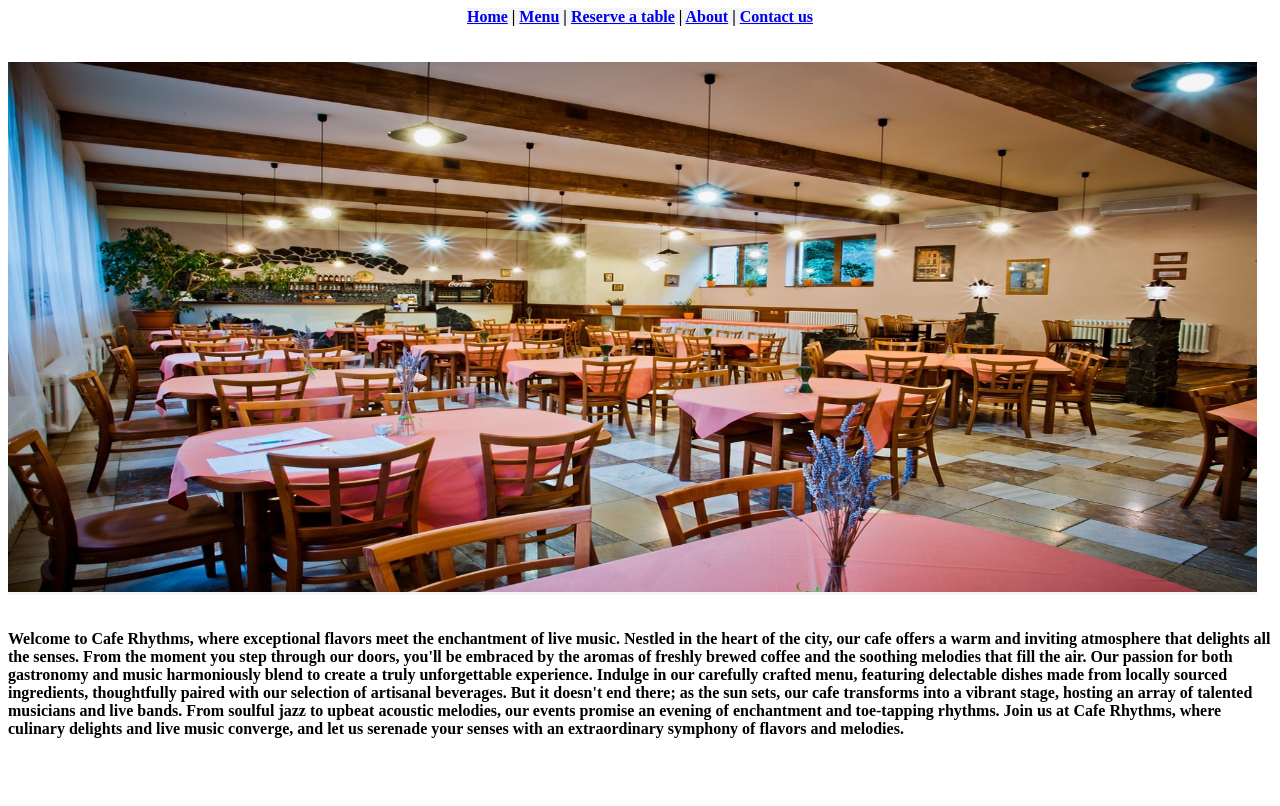
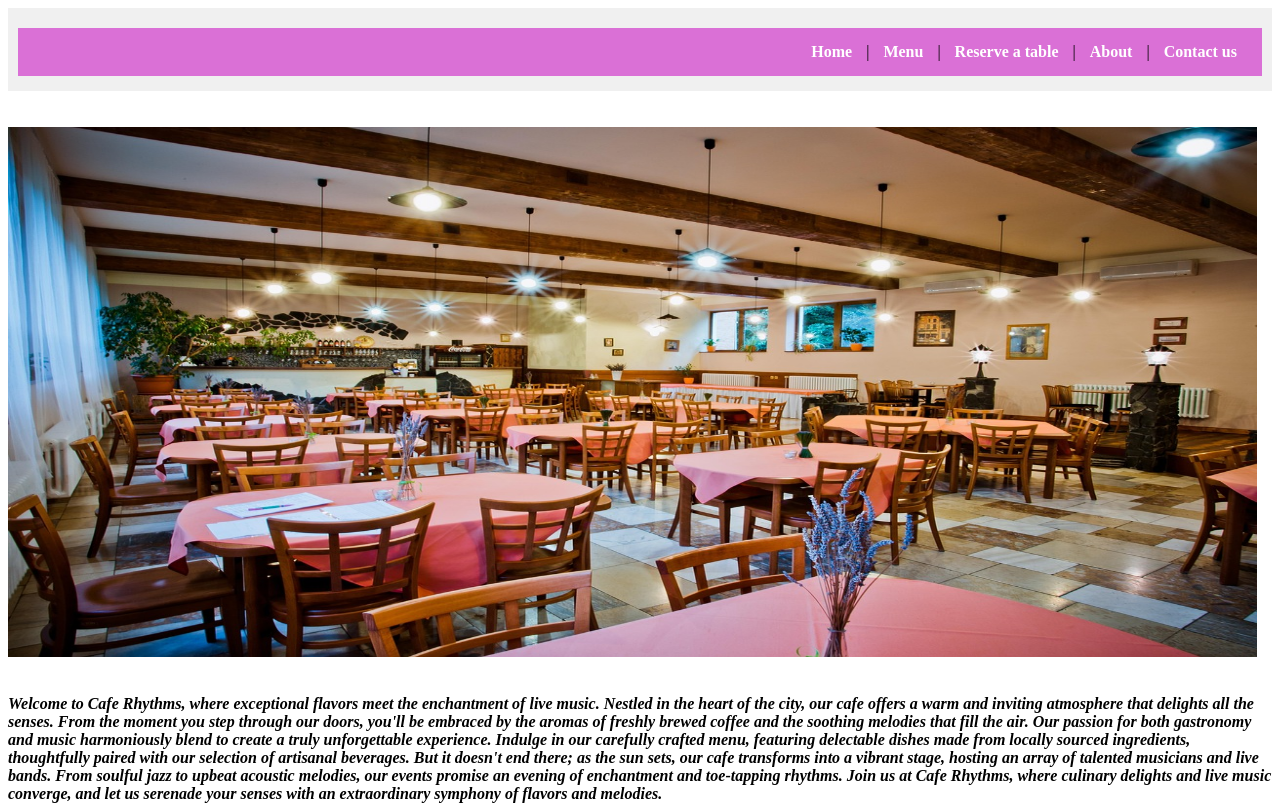
Before and after one commit to jadhav-diksha/learning_html, a plain HTML site: page index.html in a window 1280 px wide. Shown: the top 806 px of the page. Drawn offline with Linux system fonts and the light colour scheme.

Commit message:
html website

```diff
--- a/index.html
+++ b/index.html
@@ -7,29 +7,20 @@
 </head>
 <body>
 
-   <!-- <header>
-    <nav>
-      <a href="index.html">Home</a>
-      <a href="about.html">About</a>
-      <a href="product.html">Product</a>
-      <a href="service.html">Service</a>
-      <a href="contact.html">Contact us</a>
-    </nav>
-  </header><br><br> -->
+
+<header style="background-color:#f0f0f0; padding: 10px;">
+  <nav style="background-color:orchid; padding:15px; margin:10px 0 5px; text-align:right;">
+    <a href="index.html" style="color:white; text-decoration:none; margin:0 10px; font-weight:bold;">Home</a> |
+    <a href="product.html" style="color:white; text-decoration:none; margin:0 10px; font-weight:bold;">Menu</a> |
+    <a href="service.html" style="color:white; text-decoration:none; margin:0 10px; font-weight:bold;">Reserve a table</a> |
+    <a href="about.html" style="color:white; text-decoration:none; margin:0 10px; font-weight:bold;">About</a> |
+    <a href="contact.html" style="color:white; text-decoration:none; margin:0 10px; font-weight:bold;">Contact us</a>
+  </nav>
+</header>
+<br><br>
 
 
 
-  <header bgcolor="#f0f0f0">
-  <center><b style="background-color:  whitesmoke">
-    <a href="index.html">Home</a> |
-    <a href="product.html">Menu</a>  |
-    <a href="service.html">Reserve a table</a> |
-    <a href="about.html">About</a> |
-    <a href="contact.html">Contact us</a>
-  </center>
-</header>
-<br>
-<br>
 
 
     <!-- <video width="1250" height="560" controls autoplay loop  poster="Images/c1.jpg">
@@ -42,7 +33,7 @@
 <br>
 <br>
 
-<p><b>Welcome to Cafe Rhythms, where exceptional flavors meet the
+<p><b><i>Welcome to Cafe Rhythms, where exceptional flavors meet the
     enchantment of live music. Nestled in the heart of the city,
      our cafe offers a warm and inviting atmosphere that delights all the senses.
      From the moment you step through our doors, you'll be embraced by the aromas
@@ -56,7 +47,7 @@
       From soulful jazz to upbeat acoustic melodies, our events promise an evening of
       enchantment and toe-tapping rhythms. Join us at Cafe Rhythms, where culinary delights and live music converge,
       and let us serenade your senses with an extraordinary symphony of flavors and melodies.</b></p>
-
+</i></b>
 <br><br>
 
 <table align="center" cellpadding="20">
```
Also changed, not shown: about.html (+10 -10 lines), contact.html (+10 -10 lines), product.html (+10 -11 lines), service.html (+10 -10 lines).
